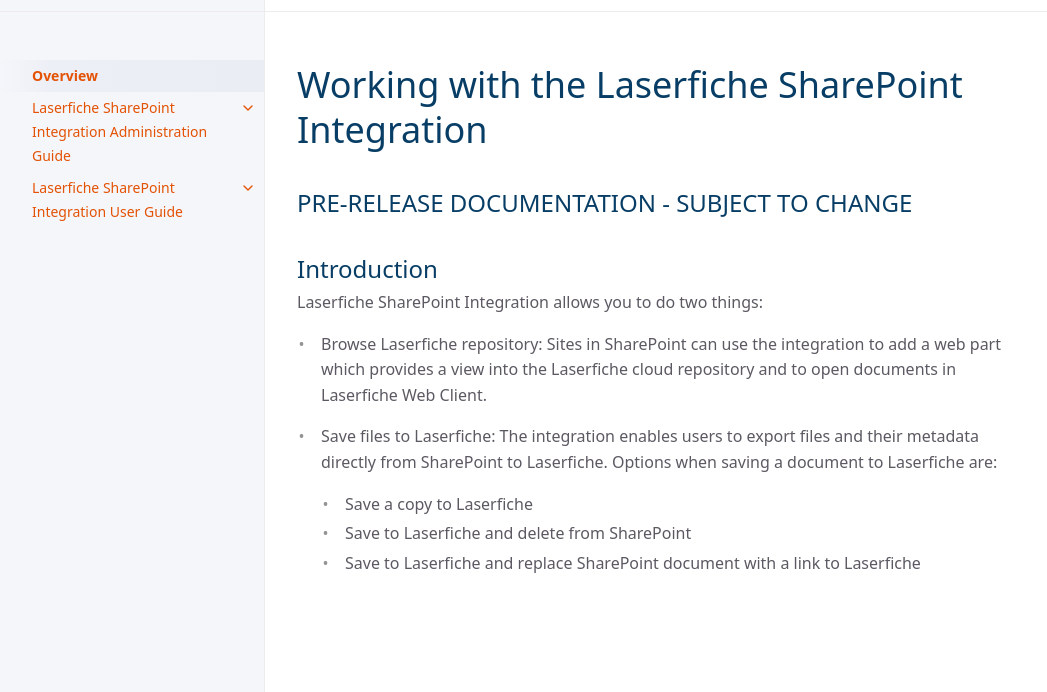
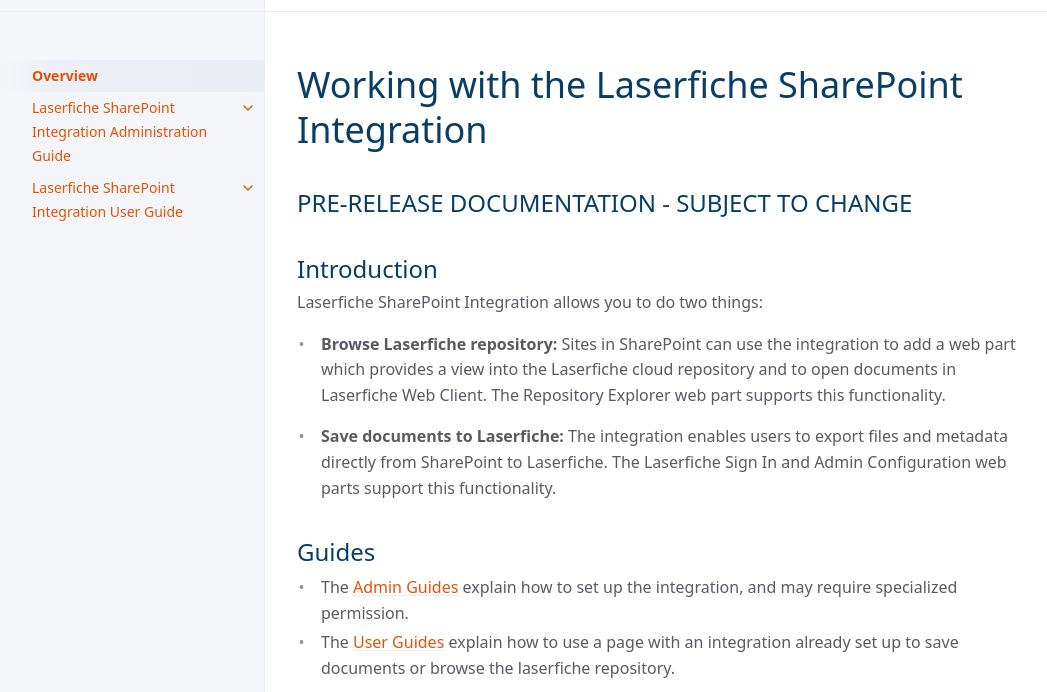
Before and after one commit to isabella232/laserfiche-sharepoint-integration, a Jekyll site: the page built from jekyll_files/index.md, in a window 1280 px wide, cut to the strip 104-796 px from the top of the page. Shown: the whole strip, without its empty margins (107-1154 px from the left). Built offline with Jekyll 4.4.1, drawn with Linux system fonts in a browser that asks for light colours; cached includes are drawn as plain includes.

Commit message:
made some more changes

```diff
--- a/jekyll_files/index.md
+++ b/jekyll_files/index.md
@@ -12,11 +12,13 @@ nav_order: 1
 
 Laserfiche SharePoint Integration allows you to do two things:
 
-- Browse Laserfiche repository: Sites in SharePoint can use the integration to add a web part which provides a view into the
-Laserfiche cloud repository and to open documents in Laserfiche Web Client.
+- <b>Browse Laserfiche repository:</b> Sites in SharePoint can use the integration to add a web part which provides a view into the
+Laserfiche cloud repository and to open documents in Laserfiche Web Client. The Repository Explorer web part supports this functionality.
 
-- Save files to Laserfiche:
-The integration enables users to export files and their metadata directly from SharePoint to Laserfiche. Options when saving a document to Laserfiche are:
-  - Save a copy to Laserfiche
-  - Save to Laserfiche and delete from SharePoint
-  - Save to Laserfiche and replace SharePoint document with a link to Laserfiche
+- <b>Save documents to Laserfiche:</b>
+The integration enables users to export files and metadata directly from SharePoint to Laserfiche. The Laserfiche Sign In and Admin
+Configuration web parts support this functionality.
+
+## Guides
+- The [Admin Guides](./docs/admin-documentation) explain how to set up the integration, and may require specialized permission.
+- The [User Guides](./docs/user-documentation) explain how to use a page with an integration already set up to save documents or browse the laserfiche repository.
```
Also changed, not shown: jekyll_files/docs/admin-documentation/index.md (+4 -0 lines), jekyll_files/docs/user-documentation/admin-config-usage.md (+3 -0 lines).
